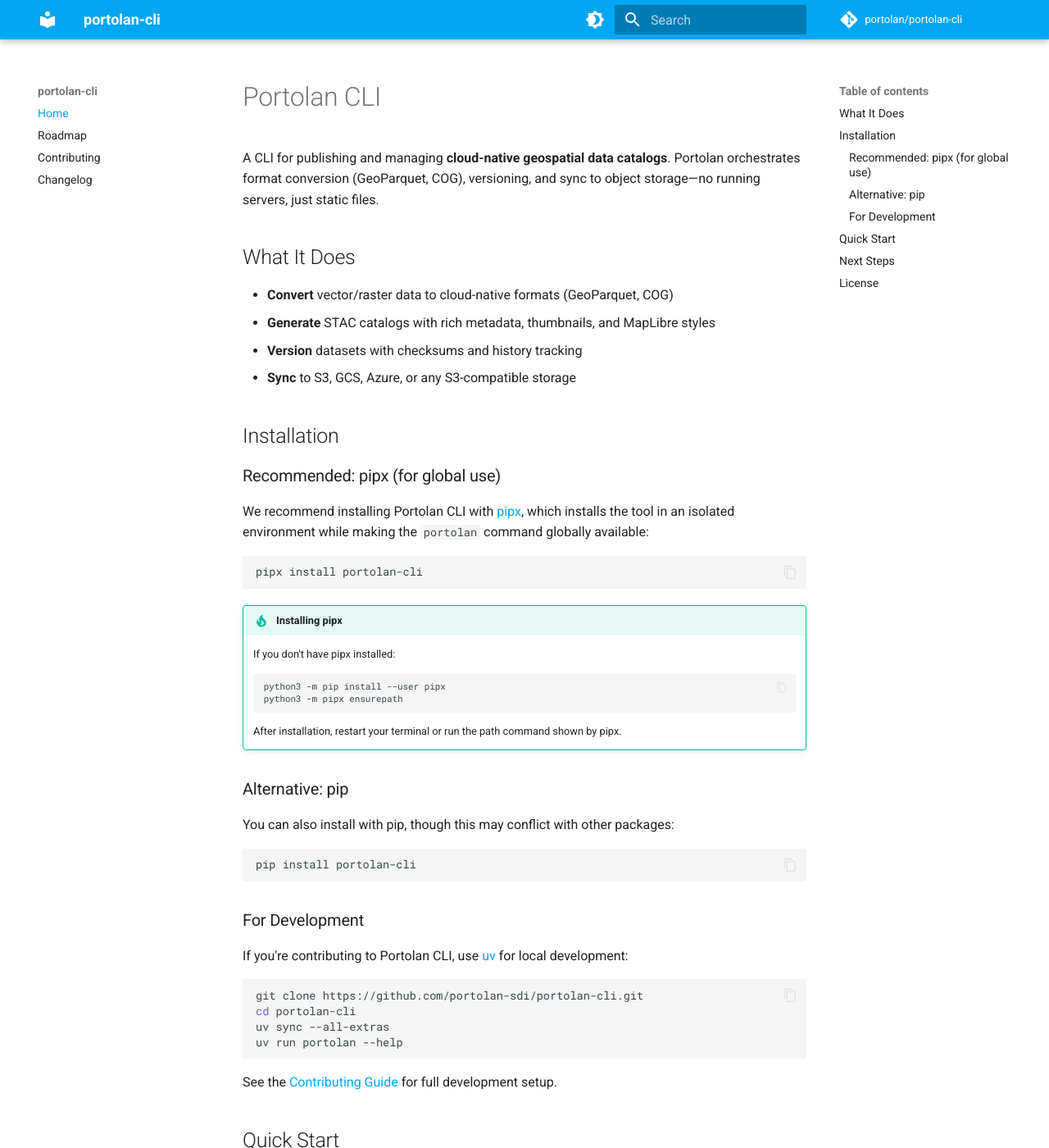
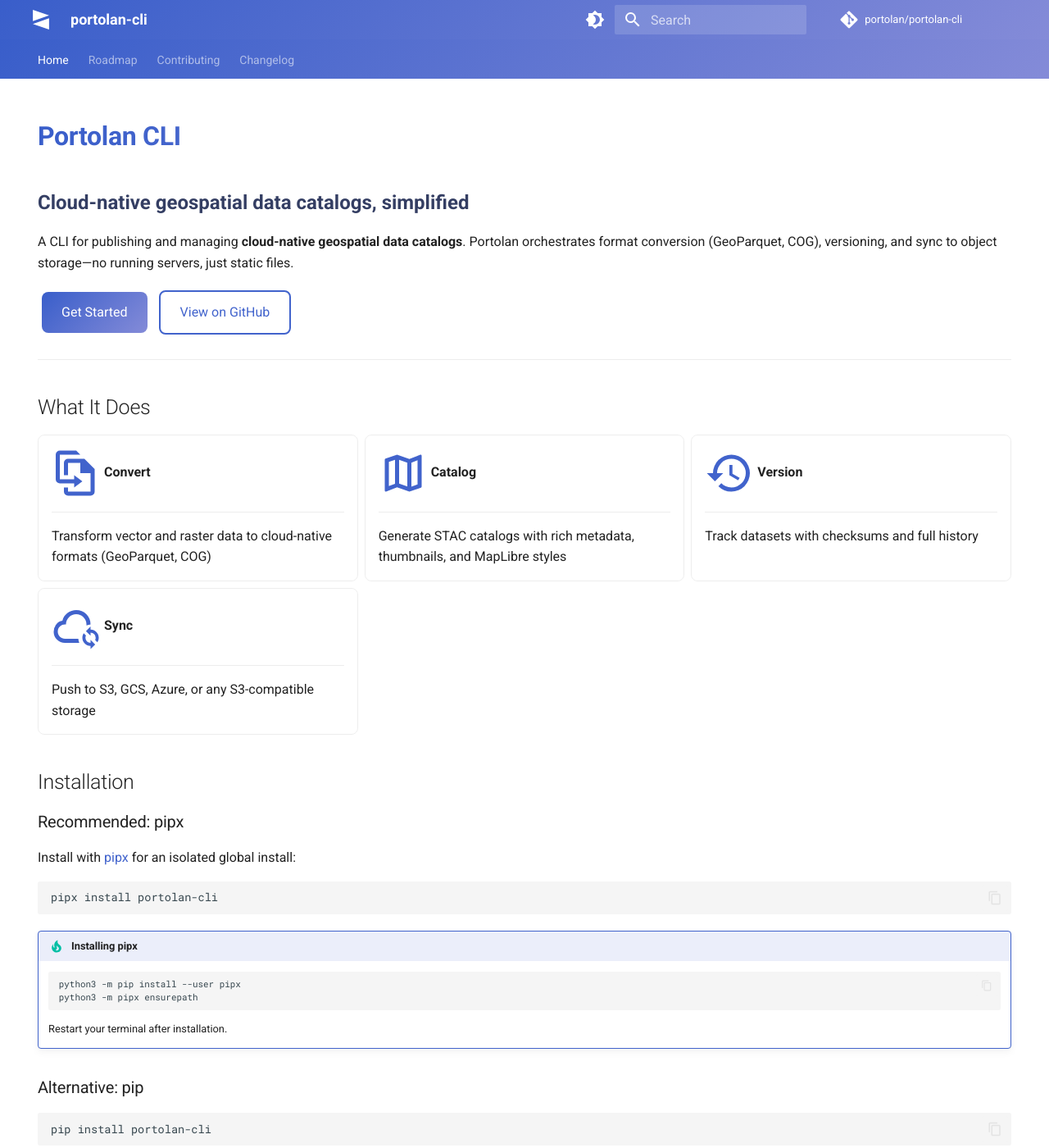
Before and after one commit to portolan-sdi/portolan-cli, an MkDocs documentation site: the page built from docs/index.md, in a window 1280 px wide and 1400 px high. Shown: the whole window at 82% size. Built offline with MkDocs 1.6.1 and Material for MkDocs 9.7.7, drawn with Linux system fonts in a browser that asks for light colours; comment, search, counter and statistics services are not loaded; some of the changed text lies outside the part shown.

Commit message:
docs: apply Portolan brand theme to MkDocs Material site
- Add Material hero section with styled buttons and grid cards
- Apply gradient header/nav using brand colors (#395ECA → #848BD8)
- Create icon-only white SVG logo for header (scales better)
- Add attr_list, md_in_html, pymdownx.emoji extensions
- Style cards, buttons, footer with brand colors
- Hide nav/toc on landing page for full-width hero
- Add BRANDING.md with color palette and asset documentation
- Allow Python tags in pre-commit YAML check (for MkDocs Material)

Co-Authored-By: Claude Opus 4.5 <noreply@anthropic.com>

````diff
--- a/.pre-commit-config.yaml
+++ b/.pre-commit-config.yaml
@@ -10,6 +10,7 @@ repos:
       - id: trailing-whitespace
       - id: end-of-file-fixer
       - id: check-yaml
+        args: ['--unsafe']  # Allow Python tags in mkdocs.yml
       - id: check-added-large-files
         args: ['--maxkb=500']
       - id: check-merge-conflict
--- /dev/null
+++ b/docs/assets/stylesheets/extra.css
@@ -0,0 +1,192 @@
+/* Portolan Brand Colors */
+:root {
+  /* Brand palette */
+  --portolan-bg: #eaedf9;
+  --portolan-dark-text: #202a4f;
+  --portolan-slogan: #343e63;
+  --portolan-primary: #4163cc;
+  --portolan-gradient-start: #395eca;
+  --portolan-gradient-end: #848bd8;
+
+  /* Material theme overrides - Light mode */
+  --md-primary-fg-color: #4163cc;
+  --md-primary-fg-color--light: #5c7ee0;
+  --md-primary-fg-color--dark: #2e4dad;
+  --md-accent-fg-color: #395eca;
+  --md-accent-fg-color--transparent: rgba(57, 94, 202, 0.1);
+
+  /* Header background */
+  --md-primary-bg-color: #ffffff;
+  --md-primary-bg-color--light: rgba(255, 255, 255, 0.7);
+
+  /* Typography */
+  --md-text-color: #202a4f;
+}
+
+/* Dark mode */
+[data-md-color-scheme="slate"] {
+  --md-primary-fg-color: #5c7ee0;
+  --md-primary-fg-color--light: #7a95f0;
+  --md-primary-fg-color--dark: #4163cc;
+  --md-accent-fg-color: #848bd8;
+  --md-accent-fg-color--transparent: rgba(132, 139, 216, 0.1);
+
+  /* Darker header for slate */
+  --md-primary-bg-color: #1e1e2e;
+  --md-primary-bg-color--light: rgba(30, 30, 46, 0.7);
+}
+
+/* Header styling */
+.md-header {
+  background: linear-gradient(135deg, var(--portolan-gradient-start), var(--portolan-gradient-end));
+}
+
+.md-header[data-md-state="shadow"] {
+  box-shadow: 0 0 0.4rem rgba(0, 0, 0, 0.1);
+}
+
+/* Header text/icons are white on gradient */
+.md-header__title,
+.md-header__button,
+.md-header-nav__button {
+  color: white;
+}
+
+/* Logo styling */
+.md-header__button.md-logo {
+  padding: 0;
+  margin: 0.2rem;
+}
+
+.md-header__button.md-logo img,
+.md-header__button.md-logo svg {
+  height: 1.2rem;
+  width: auto;
+}
+
+/* Tabs styling (navigation tabs) */
+.md-tabs {
+  background: linear-gradient(135deg, var(--portolan-gradient-start), var(--portolan-gradient-end));
+}
+
+.md-tabs__link {
+  color: rgba(255, 255, 255, 0.8);
+}
+
+.md-tabs__link:hover,
+.md-tabs__link--active {
+  color: white;
+}
+
+/* Search bar on header */
+.md-search__form {
+  background-color: rgba(255, 255, 255, 0.15);
+}
+
+.md-search__form:hover {
+  background-color: rgba(255, 255, 255, 0.25);
+}
+
+.md-search__input::placeholder {
+  color: rgba(255, 255, 255, 0.7);
+}
+
+.md-search__input {
+  color: white;
+}
+
+/* H1 gradient text effect */
+.md-typeset h1 {
+  background: linear-gradient(90deg, var(--portolan-gradient-start), var(--portolan-gradient-end));
+  -webkit-background-clip: text;
+  -webkit-text-fill-color: transparent;
+  background-clip: text;
+  font-weight: 600;
+}
+
+/* Hero section styling for landing page */
+.md-typeset h1 + p > strong:first-child {
+  font-size: 1.2rem;
+  color: var(--portolan-slogan);
+}
+
+/* Button styling */
+.md-typeset .md-button {
+  border-radius: 0.4rem;
+  font-weight: 500;
+  padding: 0.6rem 1.2rem;
+  margin: 0.25rem;
+}
+
+.md-typeset .md-button--primary {
+  background: linear-gradient(135deg, var(--portolan-gradient-start), var(--portolan-gradient-end));
+  border: none;
+  color: white;
+}
+
+.md-typeset .md-button--primary:hover {
+  background: linear-gradient(135deg, var(--portolan-gradient-end), var(--portolan-gradient-start));
+  box-shadow: 0 4px 12px rgba(57, 94, 202, 0.3);
+}
+
+.md-typeset .md-button:not(.md-button--primary) {
+  border: 2px solid var(--portolan-primary);
+  color: var(--portolan-primary);
+}
+
+.md-typeset .md-button:not(.md-button--primary):hover {
+  background: var(--portolan-primary);
+  color: white;
+}
+
+/* Card grid styling */
+.md-typeset .grid.cards > ul > li,
+.md-typeset .grid.cards > ol > li,
+.md-typeset .grid > .card {
+  border: 1px solid var(--md-default-fg-color--lightest);
+  border-radius: 0.4rem;
+  transition: border-color 0.2s, box-shadow 0.2s;
+}
+
+.md-typeset .grid.cards > ul > li:hover,
+.md-typeset .grid.cards > ol > li:hover,
+.md-typeset .grid > .card:hover {
+  border-color: var(--portolan-primary);
+  box-shadow: 0 4px 12px rgba(57, 94, 202, 0.15);
+}
+
+/* Icon styling in cards */
+.md-typeset .grid.cards .lg {
+  font-size: 2rem;
+  color: var(--portolan-primary);
+}
+
+/* Code block styling */
+.md-typeset code {
+  border-radius: 0.2em;
+}
+
+/* Admonition accent colors */
+.md-typeset .admonition.tip,
+.md-typeset details.tip {
+  border-color: var(--portolan-primary);
+}
+
+.md-typeset .tip > .admonition-title,
+.md-typeset .tip > summary {
+  background-color: var(--md-accent-fg-color--transparent);
+}
+
+/* Footer styling */
+.md-footer {
+  background: var(--portolan-dark-text);
+}
+
+/* Links */
+.md-typeset a {
+  color: var(--portolan-primary);
+}
+
+.md-typeset a:hover {
+  color: var(--portolan-gradient-end);
+}
--- a/docs/index.md
+++ b/docs/index.md
@@ -1,44 +1,74 @@
+---
+hide:
+  - navigation
+  - toc
+---
+
 # Portolan CLI
+
+**Cloud-native geospatial data catalogs, simplified**
 
 A CLI for publishing and managing **cloud-native geospatial data catalogs**. Portolan orchestrates format conversion (GeoParquet, COG), versioning, and sync to object storage—no running servers, just static files.
 
+[Get Started](#installation){ .md-button .md-button--primary }
+[View on GitHub](https://github.com/portolan-sdi/portolan-cli){ .md-button }
+
+---
+
 ## What It Does
 
-- **Convert** vector/raster data to cloud-native formats (GeoParquet, COG)
-- **Generate** STAC catalogs with rich metadata, thumbnails, and MapLibre styles
-- **Version** datasets with checksums and history tracking
-- **Sync** to S3, GCS, Azure, or any S3-compatible storage
+<div class="grid cards" markdown>
+
+- :material-file-replace-outline:{ .lg .middle } **Convert**
+
+    ---
+
+    Transform vector and raster data to cloud-native formats (GeoParquet, COG)
+
+- :material-map-outline:{ .lg .middle } **Catalog**
+
+    ---
+
+    Generate STAC catalogs with rich metadata, thumbnails, and MapLibre styles
+
+- :material-history:{ .lg .middle } **Version**
+
+    ---
+
+    Track datasets with checksums and full history
+
+- :material-cloud-sync-outline:{ .lg .middle } **Sync**
+
+    ---
+
+    Push to S3, GCS, Azure, or any S3-compatible storage
+
+</div>
 
 ## Installation
 
-### Recommended: pipx (for global use)
+### Recommended: pipx
 
-We recommend installing Portolan CLI with [pipx](https://pipx.pypa.io/), which installs the tool in an isolated environment while making the `portolan` command globally available:
+Install with [pipx](https://pipx.pypa.io/) for an isolated global install:
 
 ```bash
 pipx install portolan-cli
 ```
 
 !!! tip "Installing pipx"
-    If you don't have pipx installed:
     ```bash
     python3 -m pip install --user pipx
     python3 -m pipx ensurepath
     ```
-
-    After installation, restart your terminal or run the path command shown by pipx.
+    Restart your terminal after installation.
 
 ### Alternative: pip
-
-You can also install with pip, though this may conflict with other packages:
 
 ```bash
 pip install portolan-cli
 ```
 
 ### For Development
-
-If you're contributing to Portolan CLI, use [uv](https://github.com/astral-sh/uv) for local development:
 
 ```bash
 git clone https://github.com/portolan-sdi/portolan-cli.git
@@ -47,40 +77,50 @@ uv sync --all-extras
 uv run portolan --help
 ```
 
-See the [Contributing Guide](contributing.md) for full development setup.
+See the [Contributing Guide](contributing.md) for full setup.
 
 ## Quick Start
 
-Initialize a new catalog:
+```bash
+# Initialize a catalog
+portolan init
 
-```bash
-portolan init
-```
+# Add a dataset
+portolan dataset add census.parquet --title "Census 2022" --auto
 
-Add a dataset:
+# Configure remote storage
+portolan remote add prod s3://my-bucket/catalog
 
-```bash
-portolan dataset add census.parquet --title "Census 2022" --auto
-```
-
-Configure a remote:
-
-```bash
-portolan remote add prod s3://my-bucket/catalog
-```
-
-Sync to remote:
-
-```bash
+# Sync to remote
 portolan sync
 ```
 
 ## Next Steps
 
-- Read the [Roadmap](roadmap.md) to see planned features
-- Check out the [Contributing Guide](contributing.md) to get involved
-- View the [Changelog](changelog.md) for release history
+<div class="grid cards" markdown>
 
-## License
+- :material-road-variant:{ .lg .middle } **[Roadmap](roadmap.md)**
 
-Apache 2.0 — see [LICENSE](https://github.com/portolan-sdi/portolan-cli/blob/main/LICENSE)
+    ---
+
+    See planned features and the development timeline
+
+- :material-account-group:{ .lg .middle } **[Contributing](contributing.md)**
+
+    ---
+
+    Learn how to get involved in development
+
+- :material-text-box-outline:{ .lg .middle } **[Changelog](changelog.md)**
+
+    ---
+
+    View the release history
+
+</div>
+
+---
+
+<small>
+**License**: Apache 2.0 — [View on GitHub](https://github.com/portolan-sdi/portolan-cli/blob/main/LICENSE)
+</small>
--- a/mkdocs.yml
+++ b/mkdocs.yml
@@ -8,24 +8,38 @@ edit_uri: edit/main/docs/
 
 theme:
   name: material
+  logo: assets/images/icon-white.svg
+  favicon: assets/images/logo.png
   palette:
     - scheme: default
-      primary: light-blue
-      accent: light-blue
+      primary: custom
+      accent: custom
       toggle:
         icon: material/brightness-4
         name: Switch to dark mode
     - scheme: slate
-      primary: light-blue
-      accent: light-blue
+      primary: custom
+      accent: custom
       toggle:
         icon: material/brightness-7
         name: Switch to light mode
   features:
     - navigation.top
+    - navigation.tabs
+    - navigation.sections
     - search.suggest
     - search.highlight
     - content.code.copy
+    - content.code.annotate
+
+extra_css:
+  - assets/stylesheets/extra.css
+
+extra:
+  social:
+    - icon: fontawesome/brands/github
+      link: https://github.com/portolan/portolan-cli
+      name: Portolan CLI on GitHub
 
 plugins:
   - search
@@ -43,6 +57,8 @@ plugins:
 
 markdown_extensions:
   - admonition
+  - attr_list
+  - md_in_html
   - pymdownx.superfences
   - pymdownx.tabbed:
       alternate_style: true
@@ -50,6 +66,9 @@ markdown_extensions:
   - pymdownx.snippets:
       base_path: docs
       check_paths: true
+  - pymdownx.emoji:
+      emoji_index: !!python/name:material.extensions.emoji.twemoji
+      emoji_generator: !!python/name:material.extensions.emoji.to_svg
   - tables
   - toc:
       permalink: true
@@ -59,3 +78,6 @@ nav:
   - Roadmap: roadmap.md
   - Contributing: contributing.md
   - Changelog: changelog.md
+
+not_in_nav: |
+  /BRANDING.md
````
Also changed, not shown: docs/BRANDING.md (added, +109 -0 lines), docs/assets/images/icon-white.svg (added), docs/assets/images/icon.svg (added).
